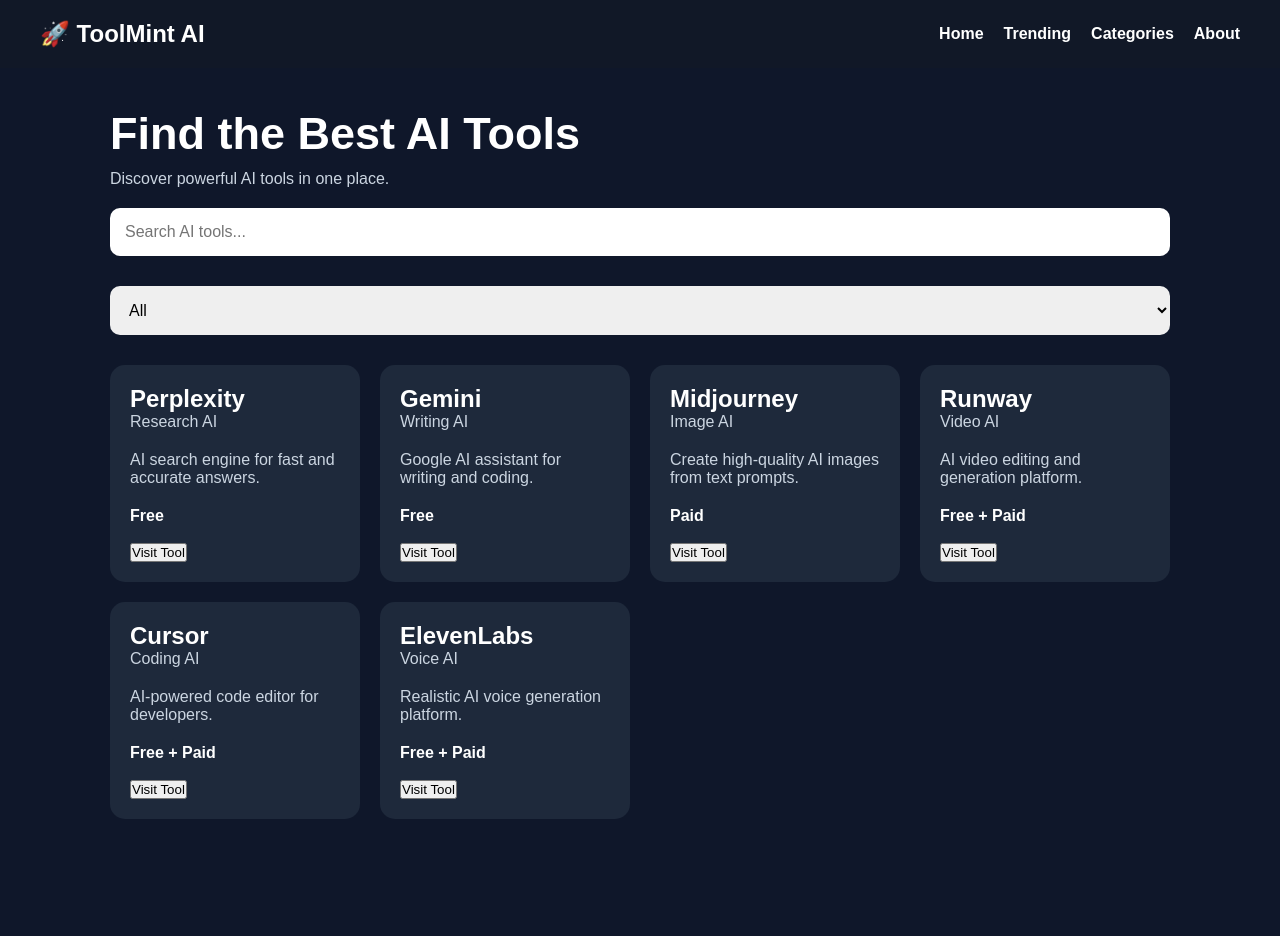
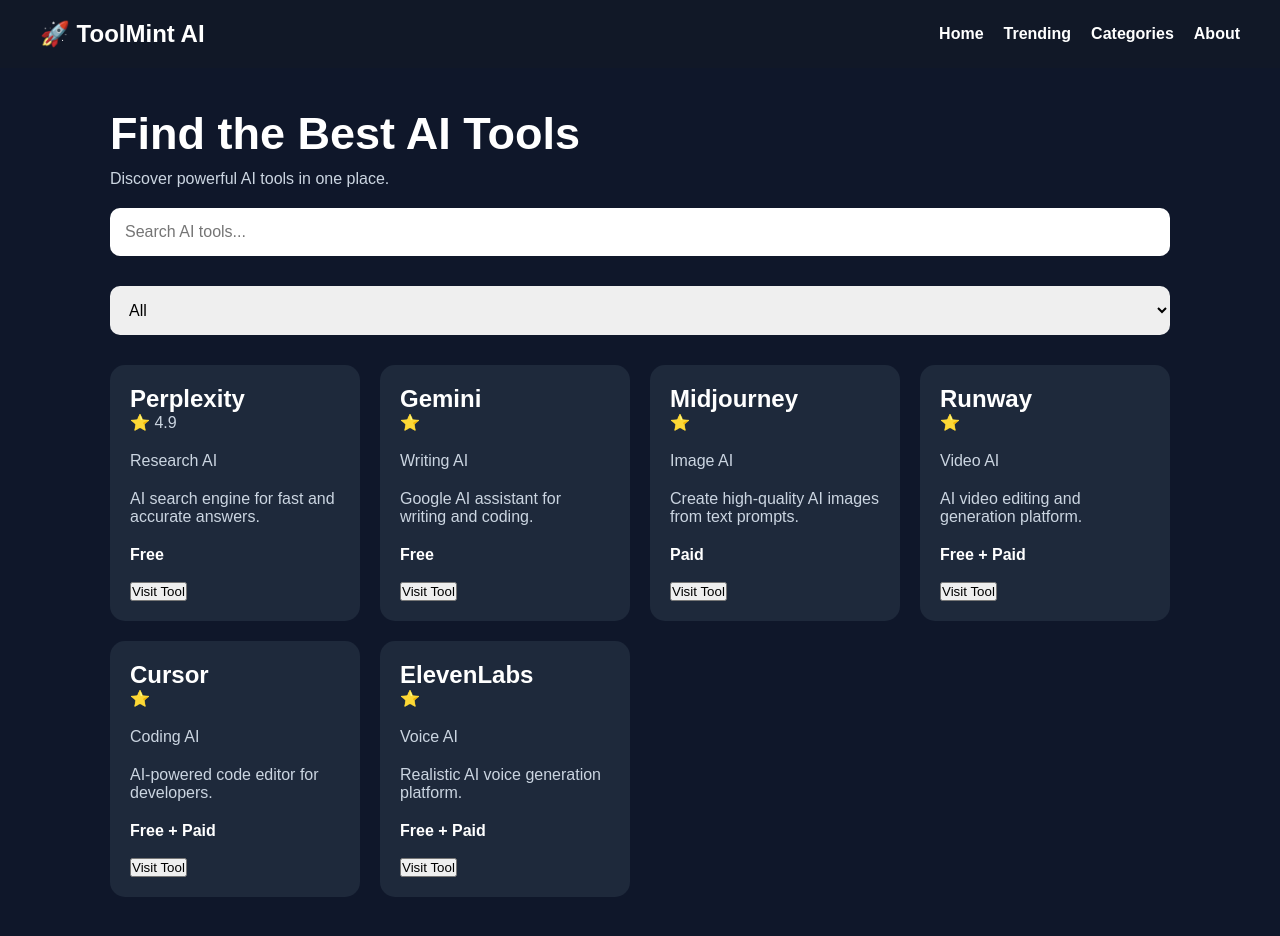
Before and after one commit to neerajpatel72725-cmd/toolmint-ai, a React (Vite) app: page / in a window 1280 px wide. Before the commit the page ends 859 px from the top, so only its background shows below. Built offline with nearby package versions, Linux system fonts and the light colour scheme.

Commit message:
Show tool ratings

```diff
--- a/src/App.jsx
+++ b/src/App.jsx
@@ -58,6 +58,7 @@
           {filtered.map((tool) => (
             <div className="card" key={tool.name}>
               <h2>{tool.name}</h2>
+              <p>⭐ {tool.rating}</p>
 
               <p>{tool.category}</p>
               <p   className="description">{tool.description}</p>
```
